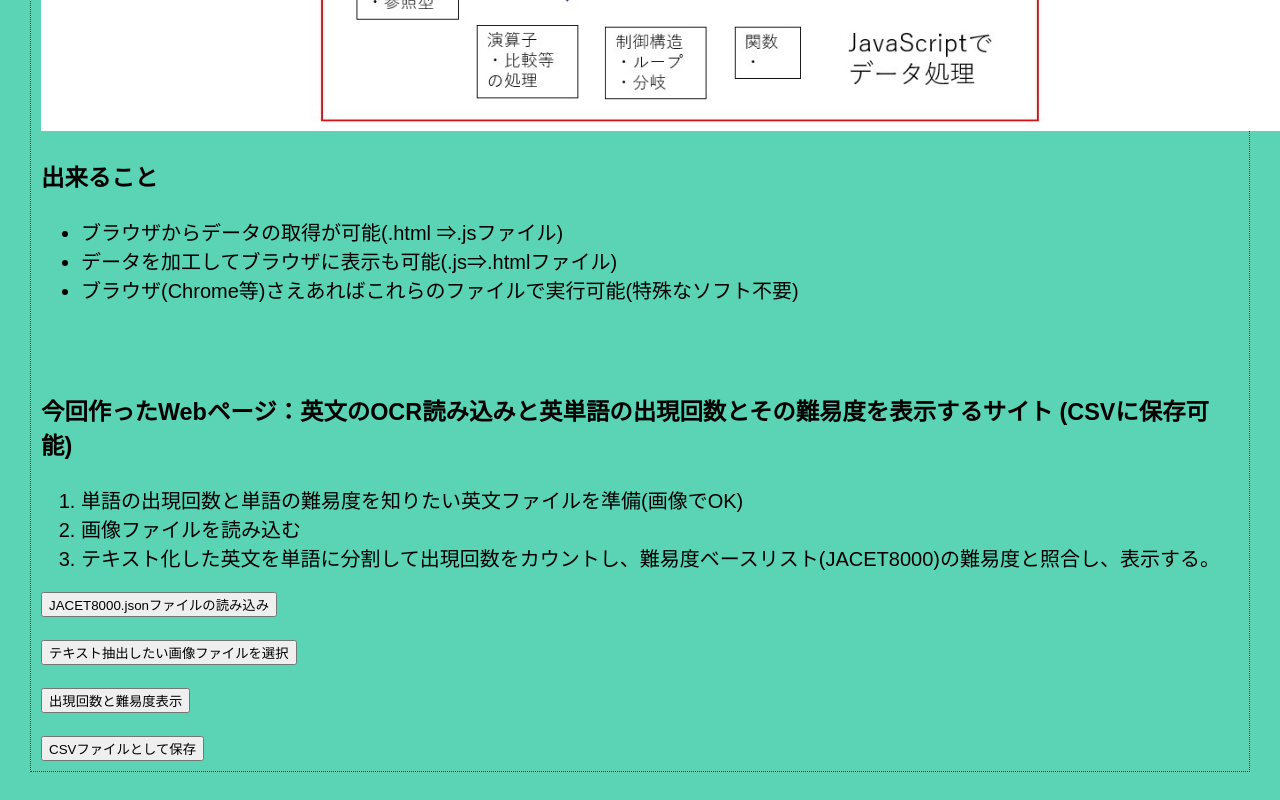
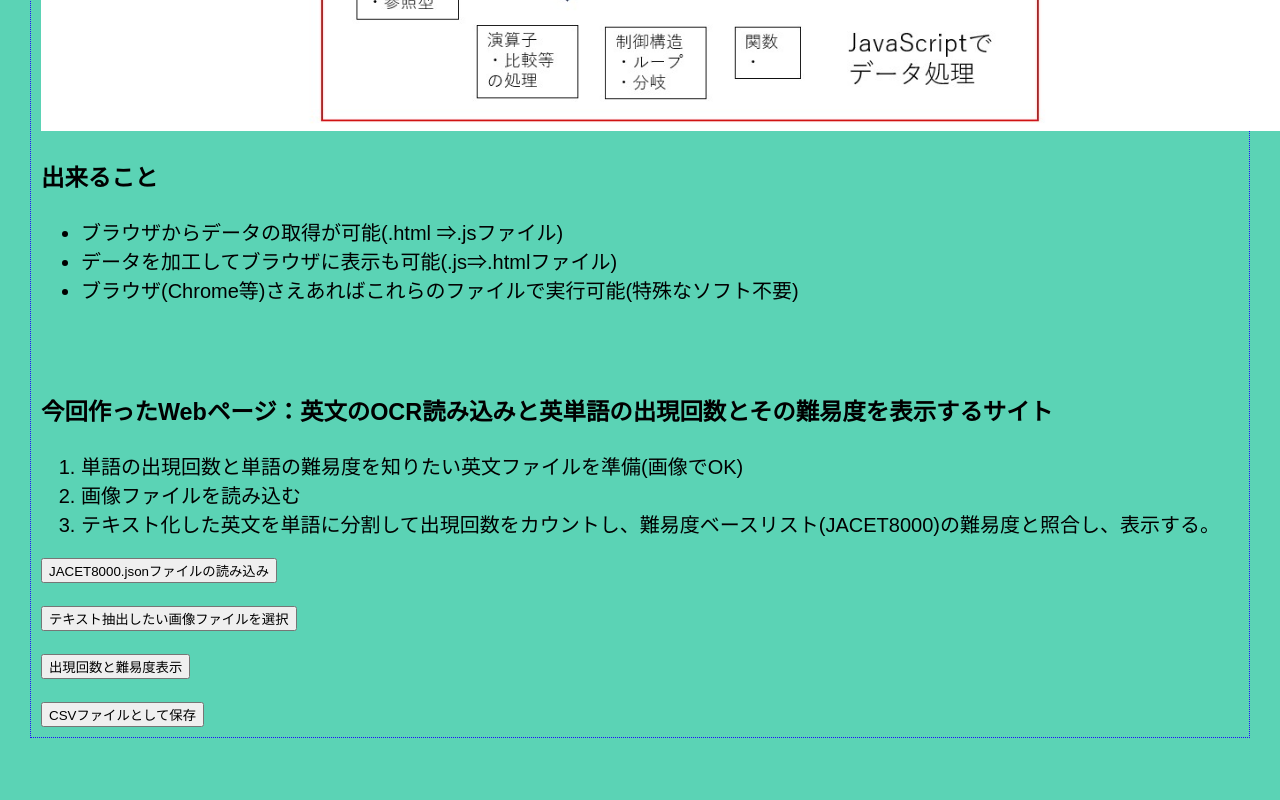
Before and after one commit to shoji-hishinuma/12_shoji_hishinuma.fnd29, a plain HTML site: page index.html in a window 1280 px wide. Shown: the part 762-1562 px from the top of the page. After the commit the page ends 1530 px from the top, so only its background shows below. Drawn offline with Linux system fonts and the light colour scheme.

Commit message:
Update index.html

```diff
--- a/index.html
+++ b/index.html
@@ -18,7 +18,7 @@
 			<li>ブラウザ(Chrome等)さえあればこれらのファイルで実行可能(特殊なソフト不要)</li>
 		</ul>
 		<br /><br />
-		<h3>今回作ったWebページ：英文のOCR読み込みと英単語の出現回数とその難易度を表示するサイト (CSVに保存可能)</h3>
+		<h3>今回作ったWebページ：英文のOCR読み込みと英単語の出現回数とその難易度を表示するサイト </h3>
 		<ol>
 			<li>単語の出現回数と単語の難易度を知りたい英文ファイルを準備(画像でOK)</li>
 			<li>画像ファイルを読み込む</li>
```
